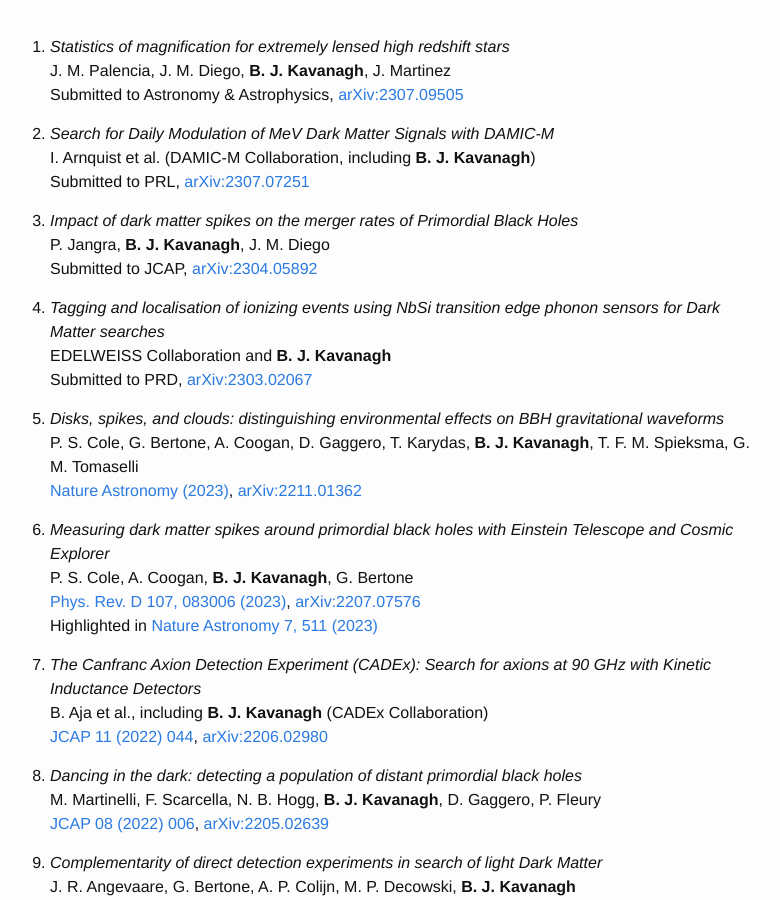
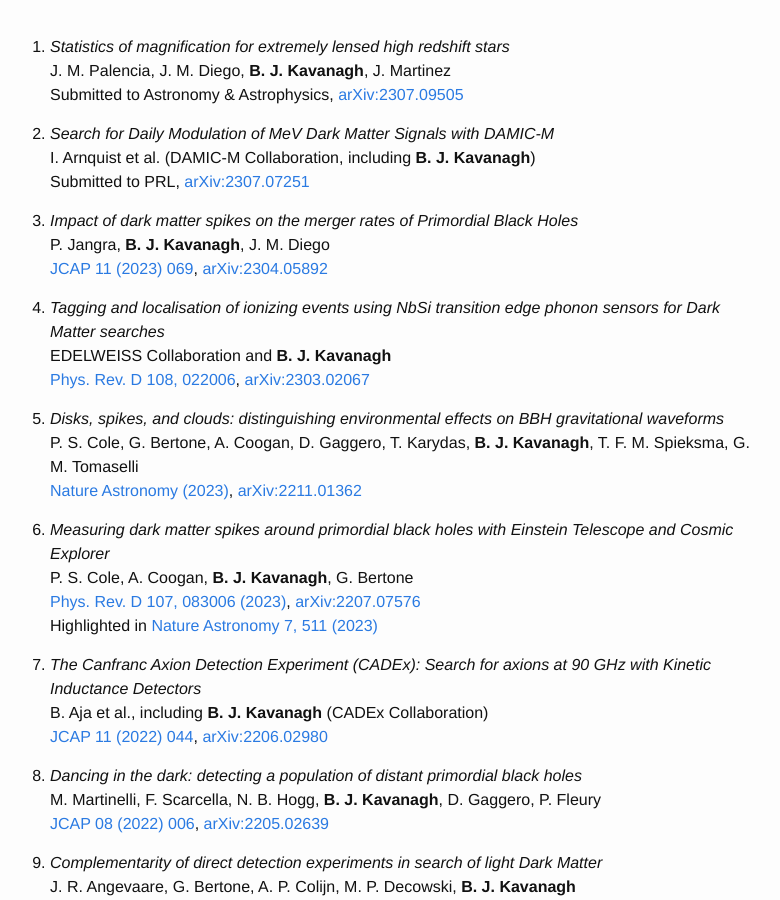
Before and after one commit to bradkav/bradkav.github.io, a Jekyll site: the page built from publications.md, in a window 1280 px wide and 900 px high, scrolled down 329 px. Shown: the whole window, without its empty margins (250-1030 px from the left). Built offline with Jekyll 4.4.1, drawn with Linux system fonts in a browser that asks for light colours.

Commit message:
Added journal refs

```diff
--- a/publications.md
+++ b/publications.md
@@ -29,11 +29,11 @@
 
 2. *Impact of dark matter spikes on the merger rates of Primordial Black Holes*
 P. Jangra, **B. J. Kavanagh**, J. M. Diego
-Submitted to JCAP, [arXiv:2304.05892](https://arxiv.org/abs/2304.05892)
+[JCAP 11 (2023) 069](http://doi.org/10.1088/1475-7516/2023/11/069), [arXiv:2304.05892](https://arxiv.org/abs/2304.05892)
 
 2. *Tagging and localisation of ionizing events using NbSi transition edge phonon sensors for Dark Matter searches*
 EDELWEISS Collaboration and **B. J. Kavanagh**
-Submitted to PRD, [arXiv:2303.02067](https://arxiv.org/abs/2303.02067)
+[Phys. Rev. D 108, 022006](https://doi.org/10.1103/PhysRevD.108.022006), [arXiv:2303.02067](https://arxiv.org/abs/2303.02067)
 
 2. *Disks, spikes, and clouds: distinguishing environmental effects on BBH gravitational waveforms*
 P. S. Cole, G. Bertone, A. Coogan, D. Gaggero, T. Karydas, **B. J. Kavanagh**, T. F. M. Spieksma, G. M. Tomaselli
```
Also changed, not shown: 1 other file.
